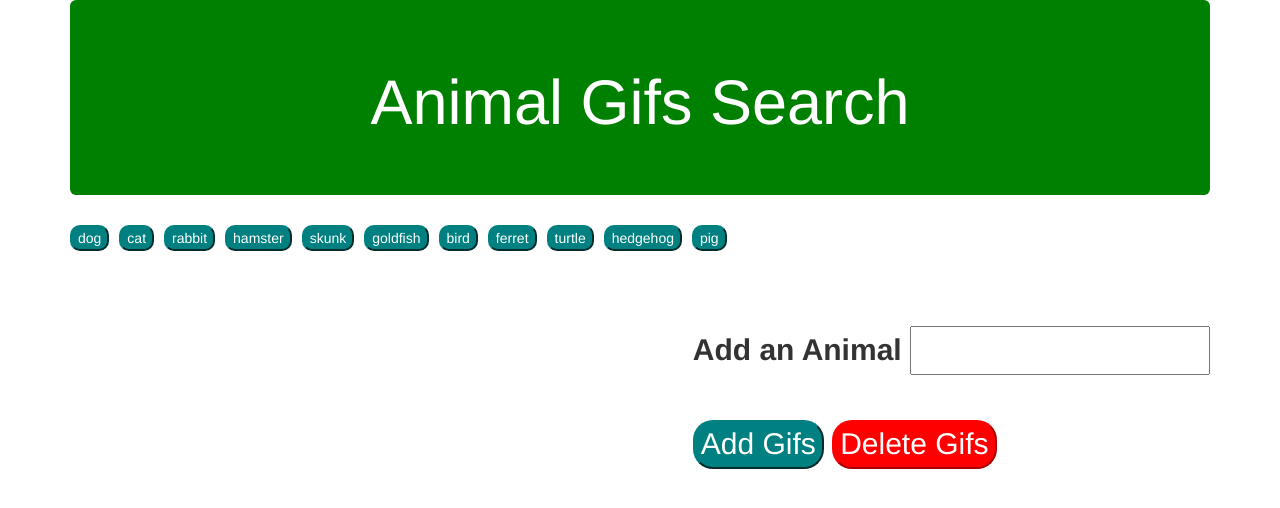
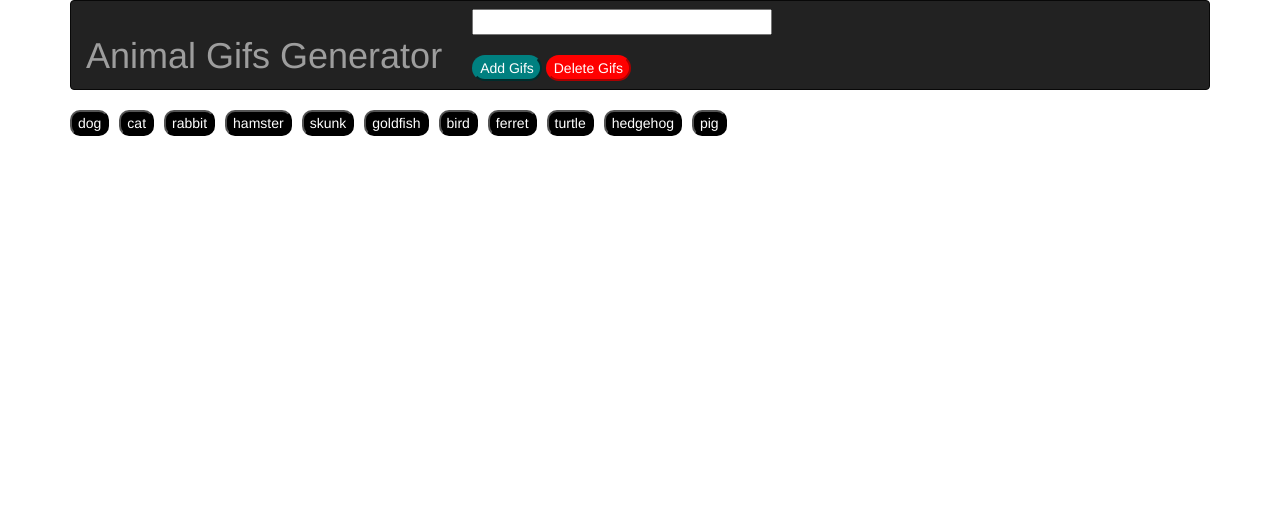
Before and after one commit to ait530/giphyAPI, a PHP site: page / in a window 1280 px wide. Shown: the top 508 px of the page. Run offline with PHP 8.4, Linux system fonts and the light colour scheme; some libraries are stand-ins or nearby versions.

Commit message:
cosmetic changes

```diff
--- a/assets/style.css
+++ b/assets/style.css
@@ -24,8 +24,8 @@ p {
 }
 
 .topic {
-  border-color: teal;
-  background-color:teal;
+  border-color: black;
+  background-color: black;
   color:white;
   border-radius:10px;
   margin-right: 10px;
@@ -42,9 +42,9 @@ p {
   font-size:30px;
 }
 
-#topic-input {
+/*#topic-input {
   width:300px;
-}
+}*/
 
 #add-topic {
   border-radius:20px;
--- a/index.html
+++ b/index.html
@@ -3,43 +3,47 @@
 <head>
   <title>Animals Gifs</title>
   <meta charset="utf-8"></meta>
-
   <!-- Bootstrap CDN-->
   <link rel="stylesheet" href="https://maxcdn.bootstrapcdn.com/bootstrap/3.3.7/css/bootstrap.min.css" integrity="sha384-BVYiiSIFeK1dGmJRAkycuHAHRg32OmUcww7on3RYdg4Va+PmSTsz/K68vbdEjh4u" crossorigin="anonymous"></link>
-
   <!-- CSS CDN-->
   <link rel="stylesheet" href= "assets/style.css"></link>
 </head>
 
 <body>
-
   <!-- Contains all elements -->
   <div class="container">
-
+    <nav class="navbar navbar-inverse">
     <!-- Main header -->
-    <div class="jumbotron text-center">
-      <h1>Animal Gifs Search</h1>
+    <div class="container-fluid">
+    <!-- Brand and toggle get grouped for better mobile display -->
+    <div class="navbar-header">
+      <button type="button" class="navbar-toggle collapsed" data-toggle="collapse" data-target="#bs-example-navbar-collapse-1" aria-expanded="false">
+        <span class="sr-only">Toggle navigation</span>
+        <span class="icon-bar"></span>
+        <span class="icon-bar"></span>
+        <span class="icon-bar"></span>
+      </button>
+      <a class="navbar-brand" href="#"><h1>Animal Gifs Generator</h1></a>
     </div>
 
-    <!-- Animal/topic buttons located here -->
-    <div id="topics-view"></div>
+    <!-- Collect the nav links, forms, and other content for toggling -->
+    <div class="collapse navbar-collapse" id="bs-example-navbar-collapse-1">
 
       <!-- Input area + input box + input label + submit button -->
-    <form id="topic-form">
-
-      <!-- label for input box -->
-      <label for="topic-input">Add an Animal</label>
-
+      <form class="navbar-form navbar-left">
         <!-- input box -->
-      <input type="text" id="topic-input"><br></br></input>
-
+        <input type="text" id="topic-input" style="width: 300px;"><br></br></input>
         <!-- Button triggers new topic(animal button) to be added -->
         <input id="add-topic" type="submit" value="Add Gifs"></input>
 
         <input id="delete-topic" type="submit" value="Delete Gifs"></input>
+      </form>
+    </div><!-- /.navbar-collapse -->
+  </div><!-- /.container-fluid -->
+    </nav>
 
-    </form>
-
+    <!-- Animal/topic buttons located here -->
+    <div id="topics-view"></div>
 
     <!-- Gifs displayed here -->
     <div id="gifs-appear-here"></div>
```
Lines whose indentation alone changed are shown as unchanged.
